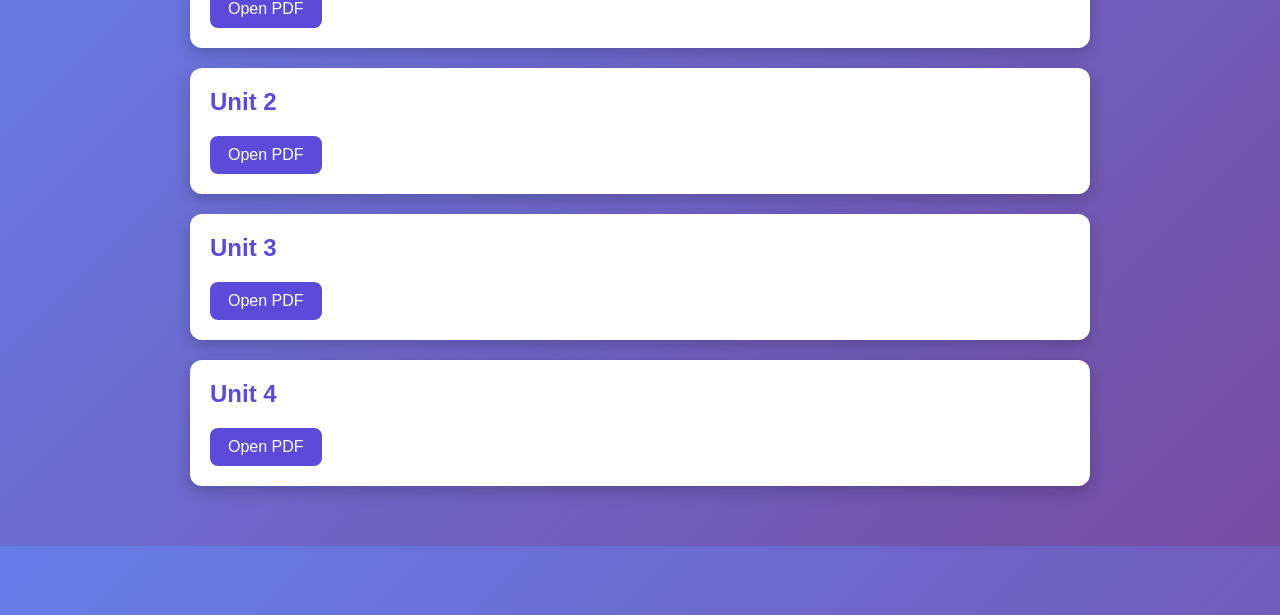
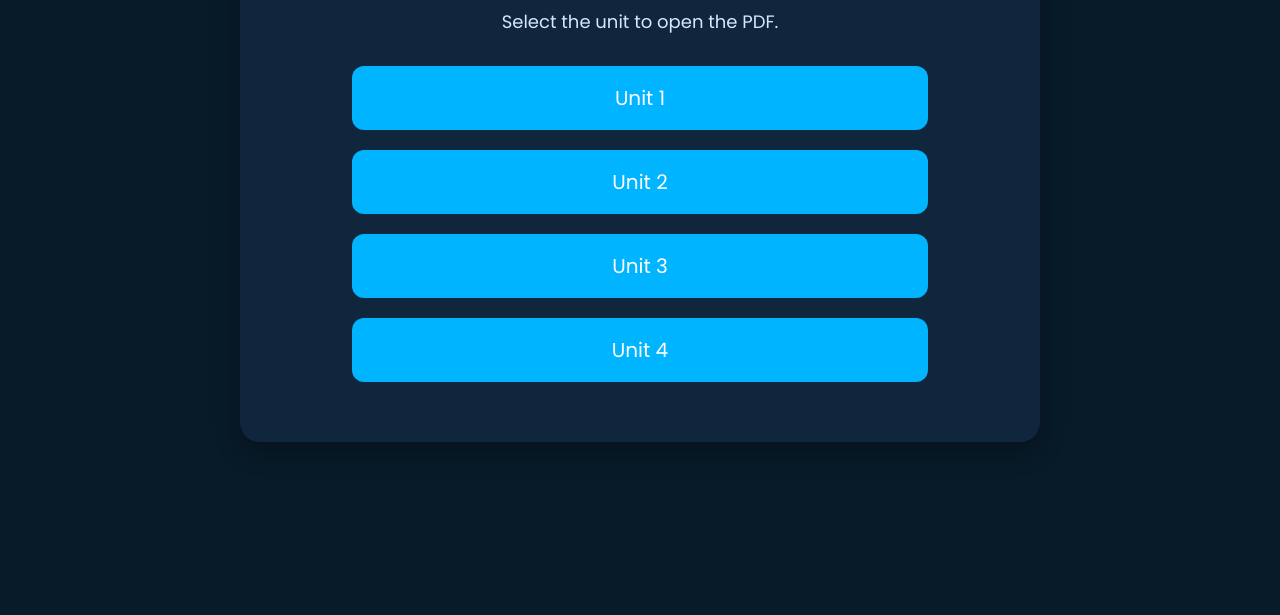
Before and after one commit to divyashreekadam-14/BCA-question-paper-portal, a plain HTML site: page assets/notes/semester2/notes.html in a window 1280 px wide. Shown: the part 185-800 px from the top of the page. Drawn offline with Linux system fonts and the light colour scheme.

```diff
--- a/assets/notes/semester2/notes.html
+++ b/assets/notes/semester2/notes.html
@@ -1,90 +1,37 @@
 <!DOCTYPE html>
 <html lang="en">
 <head>
-<meta charset="UTF-8">
-<meta name="viewport" content="width=device-width, initial-scale=1.0">
+    <meta charset="UTF-8">
+    <meta name="viewport" content="width=device-width, initial-scale=1.0">
+    <title>Semester 2 Notes</title>
 
-<title>Operating System Notes</title>
-
-<style>
-*{
-margin:0;
-padding:0;
-box-sizing:border-box;
-font-family:Arial,sans-serif;
-}
-
-body{
-background:linear-gradient(135deg,#667eea,#764ba2);
-padding:40px;
-}
-
-.container{
-max-width:900px;
-margin:auto;
-}
-
-h1{
-text-align:center;
-color:white;
-margin-bottom:30px;
-}
-
-.card{
-background:white;
-padding:20px;
-margin:20px 0;
-border-radius:12px;
-box-shadow:0 5px 15px rgba(0,0,0,.2);
-}
-
-.card h2{
-color:#5b4bdb;
-margin-bottom:10px;
-}
-
-.btn{
-display:inline-block;
-padding:10px 18px;
-background:#5b4bdb;
-color:white;
-text-decoration:none;
-border-radius:8px;
-margin-top:10px;
-}
-
-.btn:hover{
-background:#4535b5;
-}
-</style>
-
+    <link rel="stylesheet" href="../../../style.css">
 </head>
-
 <body>
 
-<div class="container">
+<div class="notes-container">
 
-<h1>Operating System Notes</h1>
+    <h1>Operating System Notes</h1>
 
-<div class="card">
-<h2>Unit 1</h2>
-<a href="Unit 1.pdf" target="_blank" class="btn">Open PDF</a>
-</div>
+    <p class="notes-subtitle">
+        Select the unit to open the PDF.
+    </p>
 
-<div class="card">
-<h2>Unit 2</h2>
-<a href="Unit 2.pdf" target="_blank" class="btn">Open PDF</a>
-</div>
+    <a href="unit 1.pdf" target="_blank">
+        Unit 1
+    </a>
 
-<div class="card">
-<h2>Unit 3</h2>
-<a href="Unit 3.pdf" target="_blank" class="btn">Open PDF</a>
-</div>
+    <a href="unit 2.pdf" target="_blank">
+        Unit 2
+    </a>
 
-<div class="card">
-<h2>Unit 4</h2>
-<a href="Unit 4.pdf" target="_blank" class="btn">Open PDF</a>
-</div>
+    <a href="unit 3.pdf" target="_blank">
+        Unit 3
+    </a>
+
+    <a href="unit 4.pdf" target="_blank">
+        Unit 4
+    </a>
 
 </div>
 
```
Also changed, not shown: app.js (+38 -72 lines), assets/notes/semester5/notes.html (added, +37 -0 lines), assets/notes/semester6/notes.html (added, +37 -0 lines), 2 other files.
